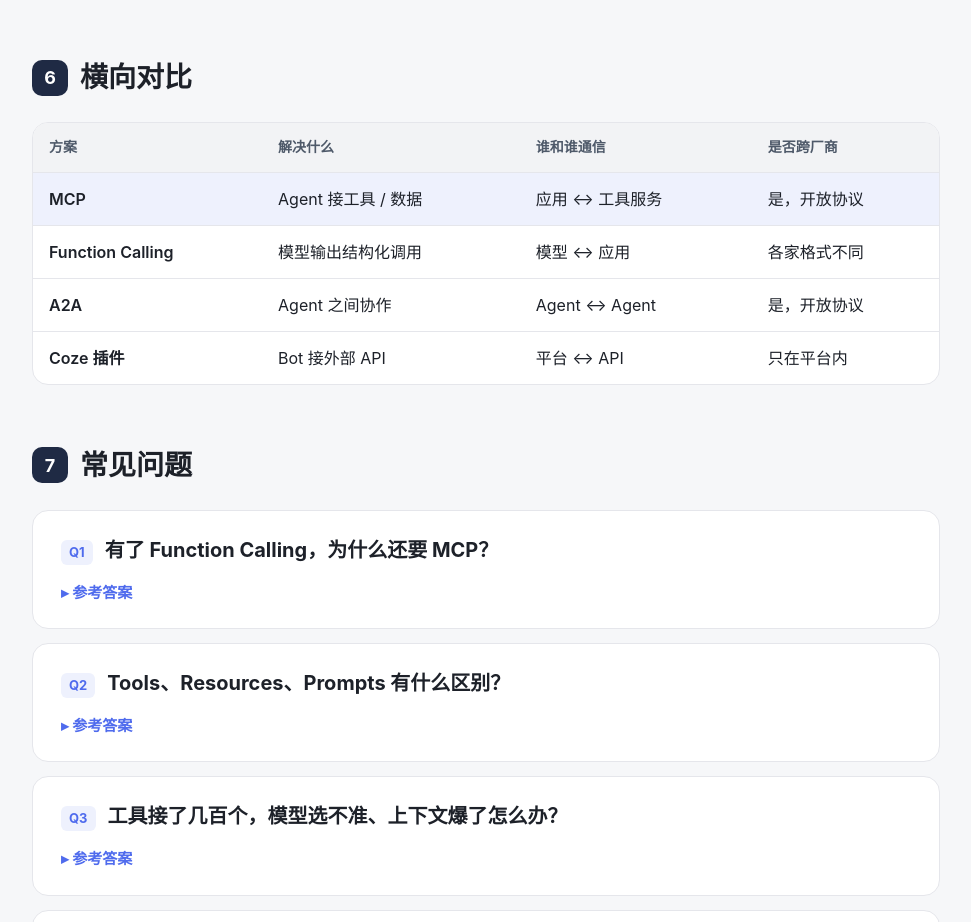
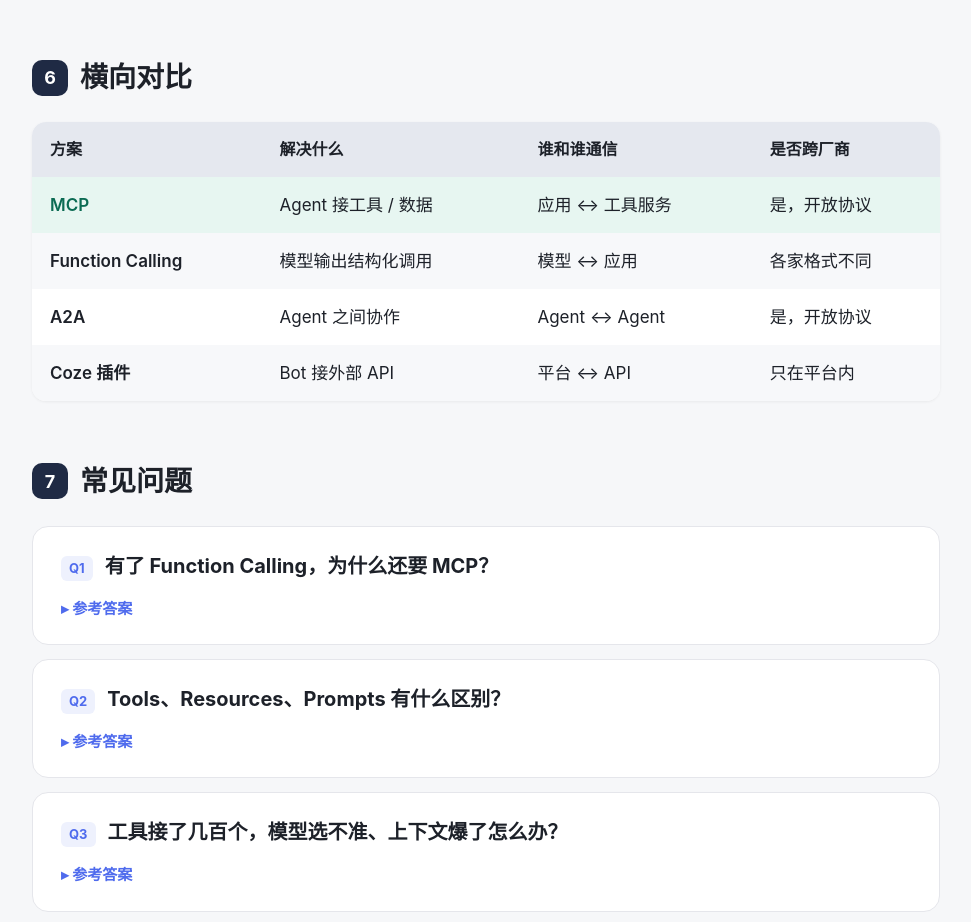
Before and after one commit to huanxiaochun/leetcode-hot-100, a plain HTML site: page Agent产品/04-开发框架与协议/MCP.html in a window 1280 px wide. Shown: the part 2714-3636 px from the top of the page, without its empty margins (284-1255 px from the left). Drawn offline with Linux system fonts and the light colour scheme.

Commit message:
Agent产品：表格统一改成斑马纹卡片，表头用深灰底
Co-Authored-By: Claude Opus 5.5 <noreply@anthropic.com>

```diff
--- a/Agent产品/assets/style.css
+++ b/Agent产品/assets/style.css
@@ -115,12 +115,14 @@ ul.pts li b { color: var(--text); }
 .tip.warn { background: var(--amber-soft); color: #8a4a17; border-left-color: var(--amber); }
 
 /* 对比表 */
-table.cmp { width: 100%; border-collapse: separate; border-spacing: 0; background: var(--card); border: 1px solid var(--line); border-radius: 16px; overflow: hidden; font-size: 16px; }
-table.cmp th, table.cmp td { padding: 12px 16px; text-align: left; border-bottom: 1px solid var(--line); vertical-align: top; }
-table.cmp tr:last-child td { border-bottom: 0; }
-table.cmp th { background: var(--soft); font-size: 14px; color: var(--text2); }
+/* 对比表：白底圆角卡片 + 隔行浅灰，表头用深一档的灰底突出 */
+table.cmp { width: 100%; border-collapse: separate; border-spacing: 0; background: var(--card); border-radius: 14px; overflow: hidden; box-shadow: 0 1px 3px rgba(0, 0, 0, .06); font-size: 17px; }
+table.cmp th, table.cmp td { padding: 14px 18px; text-align: left; vertical-align: top; line-height: 1.65; }
+table.cmp th { background: #e5e8ef; color: var(--text); font-size: 16px; font-weight: 700; }
+table.cmp tr:nth-child(odd) td { background: #f7f8fa; }
 table.cmp td:first-child { font-weight: 600; white-space: nowrap; }
-table.cmp tr.me td { background: var(--accent-soft); }
+table.cmp tr.me td { background: var(--green-soft); }
+table.cmp tr.me td:first-child { color: #0b6b53; }
 
 /* 代码块 */
 pre.code {
```
